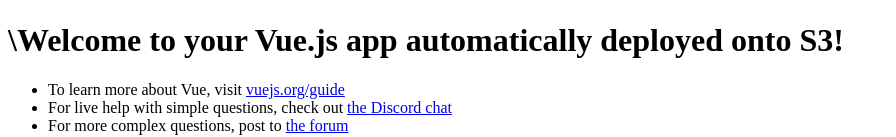
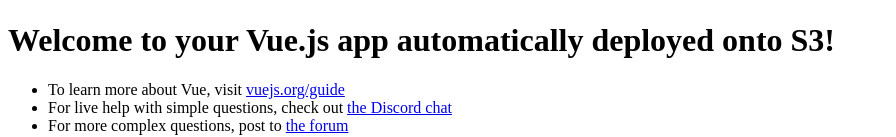
Before and after one commit to angyts/testgithubactions, a plain HTML site: page index.html in a window 1280 px wide. Shown: the part 311-448 px from the top of the page, without its empty margins (0-896 px from the left). Drawn offline with nearby package versions, Linux system fonts and the light colour scheme.

Commit message:
test gh actions

```diff
--- a/index.html
+++ b/index.html
@@ -7,7 +7,7 @@
 <body>
   <div id="app">
     <img src="https://vuejs.org/images/logo.png" alt="Vue logo">
-    <h1>\{{ greeting }}</h1>
+    <h1>{{ greeting }}</h1>
     <ul>
       <li>
         To learn more about Vue, visit
```
